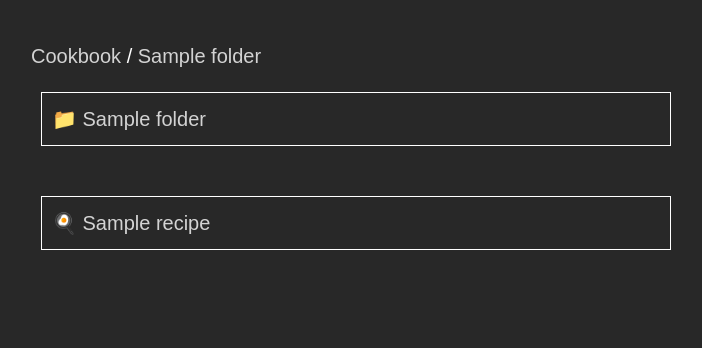
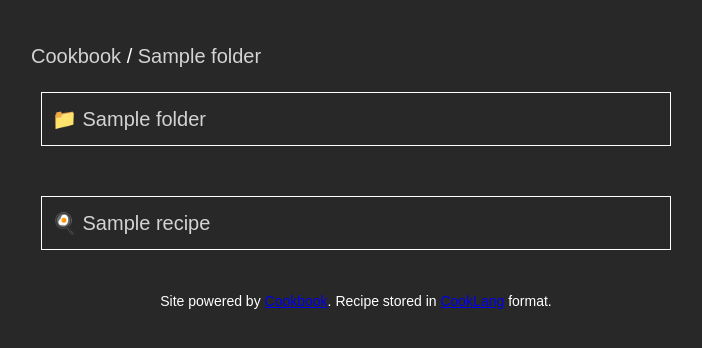
Before and after one commit to gardenrobot/cookbook, a Flask app: template templates/folder.html in a window 1280 px wide. Shown: the top 348 px of the page, without its empty margins (284-986 px from the left). Run offline with Flask 3, Linux system fonts and the light colour scheme; the template is opened without the code that fills it: most values are stand-ins (such as "Sample title", 1, 10 or a date in 2020).

Commit message:
added footer that credits app and cooklang

```diff
--- a/static/styles.css
+++ b/static/styles.css
@@ -1,5 +1,6 @@
 body {
-    margin:40px auto;
+    margin: auto;
+    margin-top:40px;
     max-width:650px;
     line-height:1.6;
     font-size:20px;
@@ -10,7 +11,7 @@ body {
     background-color: #282828;
 }
 
-a {
+.internallink {
     color: lightgray;
     text-decoration: none;
 }
@@ -90,3 +91,9 @@ h2 {
 .links {
     padding-left: 20px;
 }
+
+footer {
+    text-align: center;
+    padding-top: 20px;
+    font-size: 14px;
+}
--- a/templates/folder.html
+++ b/templates/folder.html
@@ -8,16 +8,16 @@
 </head>
 <body>
     <div class=tree>
-        <span><a href=/cookbook/>Cookbook</a></span>
+        <span><a class="internallink" href=/cookbook/>Cookbook</a></span>
         {% for folder in parent_folders %}
-        <span>/</span> <span><a href={{"../"*(parent_folders|length - loop.index)}}>{{folder}}</a></span>
+        <span>/</span> <span><a class="internallink" href={{"../"*(parent_folders|length - loop.index)}}>{{folder}}</a></span>
         {% endfor %}
     </div>
     {% if sub_folders %}
     <div>
         <ul class="folderlist linklist">
             {% for folder in sub_folders %}
-            <li><a href="{{folder|replace(' ', '_')}}/">📁 {{folder}}</a></li>
+            <li><a class="internallink" href="{{folder|replace(' ', '_')}}/">📁 {{folder}}</a></li>
             {% endfor %}
         </ul>
     </div>
@@ -26,10 +26,14 @@
     <div>
         <ul class=linklist>
             {% for recipe in recipes %}
-            <li><a href="{{recipe|replace(' ', '_')}}">🍳 {{recipe}}</a></li>
+            <li><a class="internallink" href="{{recipe|replace(' ', '_')}}">🍳 {{recipe}}</a></li>
             {% endfor %}
         </ul>
     </div>
     {% endif %}
+  <footer>
+    <span>Site powered by <a href="https://github.com/gardenrobot/cookbook">Cookbook</a>.</span>
+    <span>Recipe stored in <a href="https://cooklang.org/">CookLang</a> format.</span>
+  </footer>
 </body>
 </html>
```
Also changed, not shown: templates/recipe.html (+6 -2 lines).
